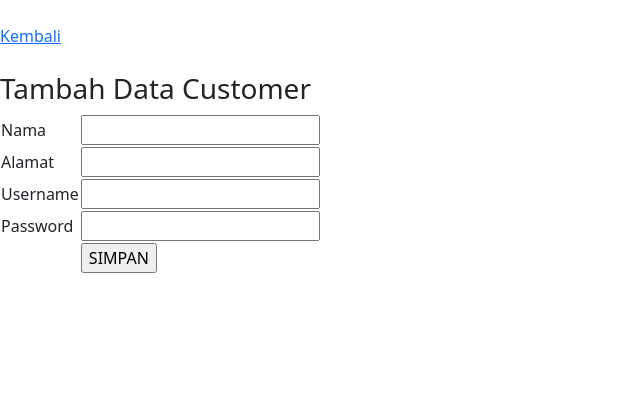
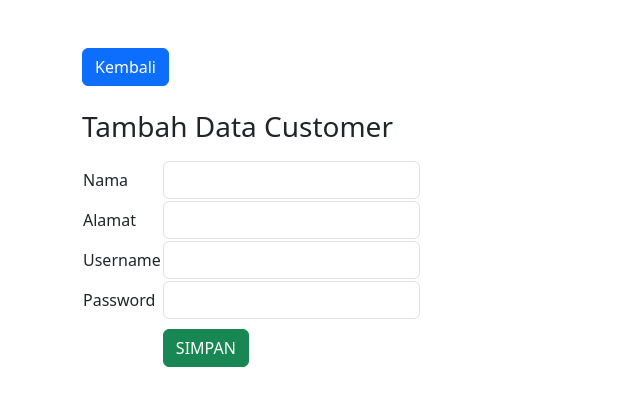
Before and after one commit to deknaa/laundry-app-tugas, a PHP site: page /customer/customer_add.php in a window 1280 px wide. Shown: the part 56-462 px from the top of the page, without its empty margins (0-640 px from the left). Run offline with PHP 8.4, Linux system fonts and the light colour scheme.

Commit message:
feat(login): update styling

```diff
--- a/customer/customer_add.php
+++ b/customer/customer_add.php
@@ -17,34 +17,36 @@
     </div>
     </nav>
 
-	<br/>
-	<a href="customer_view.php">Kembali</a>
+	<div class="container">
+		<a href="customer_view.php" class="btn btn-primary mt-5">Kembali</a>
 		<br/>
 		<br/>
-	<h3>Tambah Data Customer</h3>
+		<h3 class="mb-3">Tambah Data Customer</h3>
 			<form method="post" action="add_action.php">
 				<table>
 					<tr>
-				<td>Nama</td>
-				<td><input type="text" name="nama"></td>
+						<td class="form-label">Nama</td>
+						<td><input type="text" name="nama" class="form-control"></td>
 					</tr>
 					<tr>
-				<td>Alamat</td>
-				<td><input type="text" name="alamat"></td>
+						<td class="form-label">Alamat</td>
+						<td><input type="text" name="alamat" class="form-control"></td>
 					</tr>
 					<tr>
-				<td>Username</td>
-				<td><input type="text" name="username"></td>
+						<td class="form-label">Username</td>
+						<td><input type="text" name="username" class="form-control"></td>
 					</tr>
 					<tr>
-				<td>Password</td>
-				<td><input type="password" name="password"></td>
+						<td class="form-label">Password</td>
+						<td><input type="password" name="password" class="form-control"></td>
 					</tr>
 					<tr>
 						<td></td>
-				<td><input type="submit" value="SIMPAN"></td>
+						<td><input type="submit" value="SIMPAN" class
+						="btn btn-success mt-2"></td>
 					</tr>
 				</table>
 			</form>
+		</div>
 </body>
 </html>
```
Also changed, not shown: customer/customer_edit.php (+3 -6 lines). Lines whose indentation alone changed are shown as unchanged.
